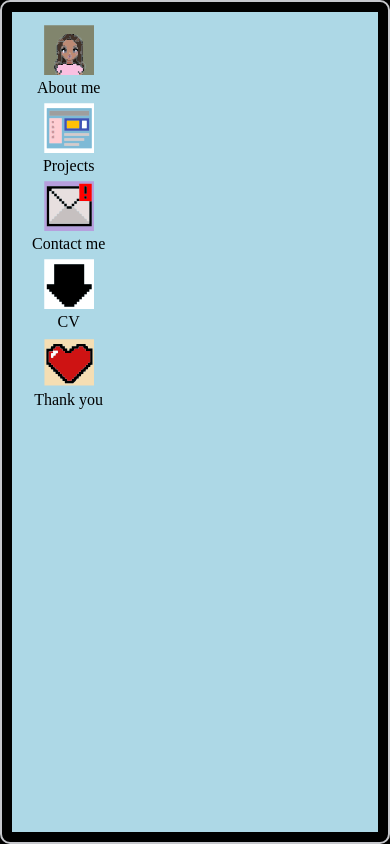
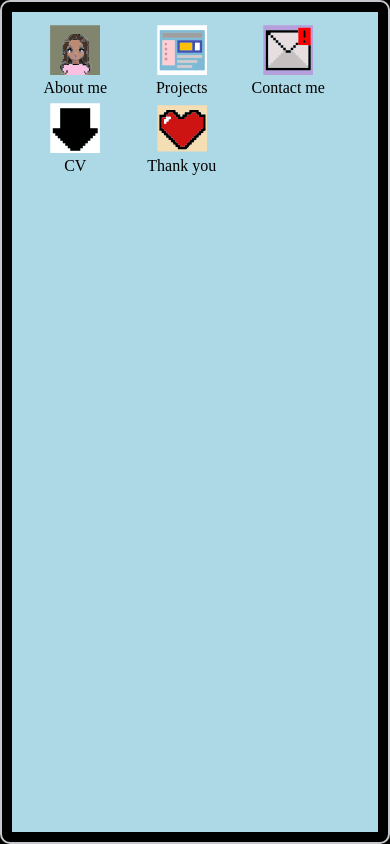
Before and after one commit to cathydev/Web-OS-System, a Next.js app: page / in a window 390 px wide. Both pictures are taken after a click on the button "LOGIN". Built offline with nearby package versions, Linux system fonts and the light colour scheme.

Commit message:
Changing design on mobile

```diff
--- a/src/styles/globals.css
+++ b/src/styles/globals.css
@@ -23,7 +23,7 @@ body {
 
 .base {
   width: 100%;
-  height: 100%;
+  height: 100vh;
   background: black;
   padding: 10px;
   border-radius: 10px 10px 10px 10px;
--- a/src/styles/screen.module.css
+++ b/src/styles/screen.module.css
@@ -9,18 +9,29 @@
 
 .apps {
   display: flex;
-  flex-direction: column;
   text-align: center;
   width: fit-content;
   color: #000;
+  flex-wrap: wrap;
 }
 
 .apps li {
   list-style: none;
   margin: 3px 10px;
   cursor: pointer;
+  width: 25%;
 }
 
 .apps li > svg {
   border-radius: 3px;
 }
+
+@media only screen and (min-width: 767px) {
+  .apps {
+    flex-direction: column;
+  }
+
+  .apps li {
+    width: -webkit-fill-available;
+  }
+}
```
